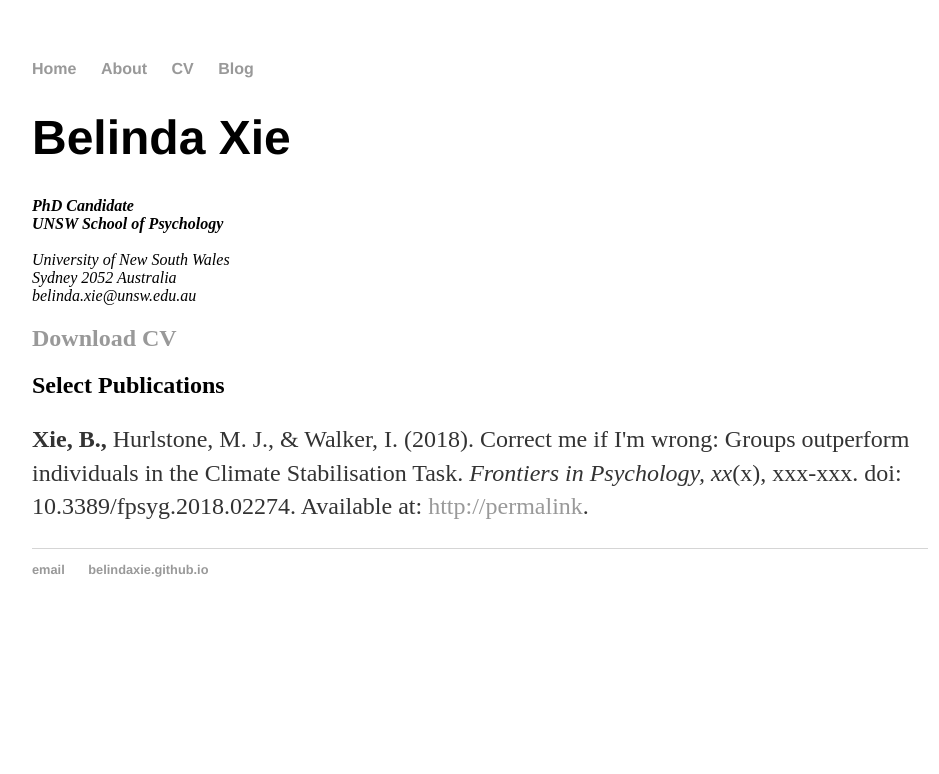
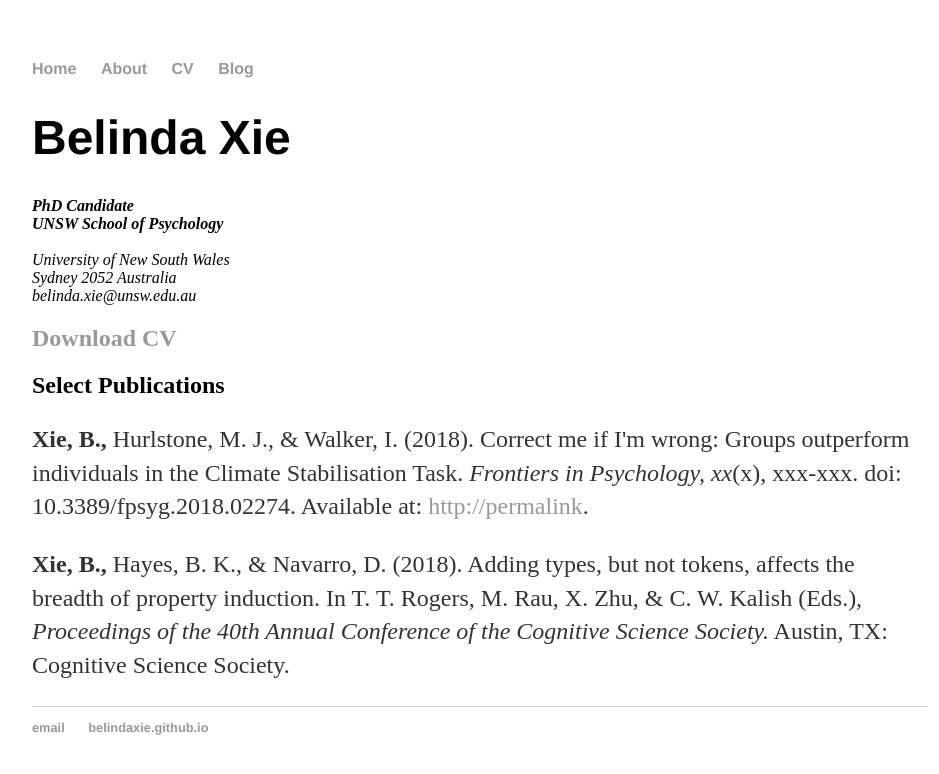
Before and after one commit to belindaxie/belindaxie.github.io, a Jekyll site: the page built from cv/index.html, in a window 1280 px wide. Shown: the top 774 px of the page, without its empty margins (160-1099 px from the left). Built offline with Jekyll 4.4.1, drawn with Linux system fonts in a browser that asks for light colours.

Commit message:
Update index.html

```diff
--- a/cv/index.html
+++ b/cv/index.html
@@ -20,6 +20,7 @@ title: CV of Your Name
 
 	<p><strong>Xie, B.,</strong> Hurlstone, M. J., & Walker, I. (2018). Correct me if I'm wrong: Groups outperform individuals in the Climate Stabilisation Task. <em>Frontiers in Psychology, xx</em>(x), xxx-xxx. doi: 10.3389/fpsyg.2018.02274. Available at: <a href="#">http://permalink</a>.
 
+<p><strong>Xie, B.,</strong> Hayes, B. K., & Navarro, D. (2018). Adding types, but not tokens, affects the breadth of property induction. In T. T. Rogers, M. Rau, X. Zhu, & C. W. Kalish (Eds.), <em>Proceedings of the 40th Annual Conference of the Cognitive Science Society.</em> Austin, TX: Cognitive Science Society.
 
 
 	</div>
```
